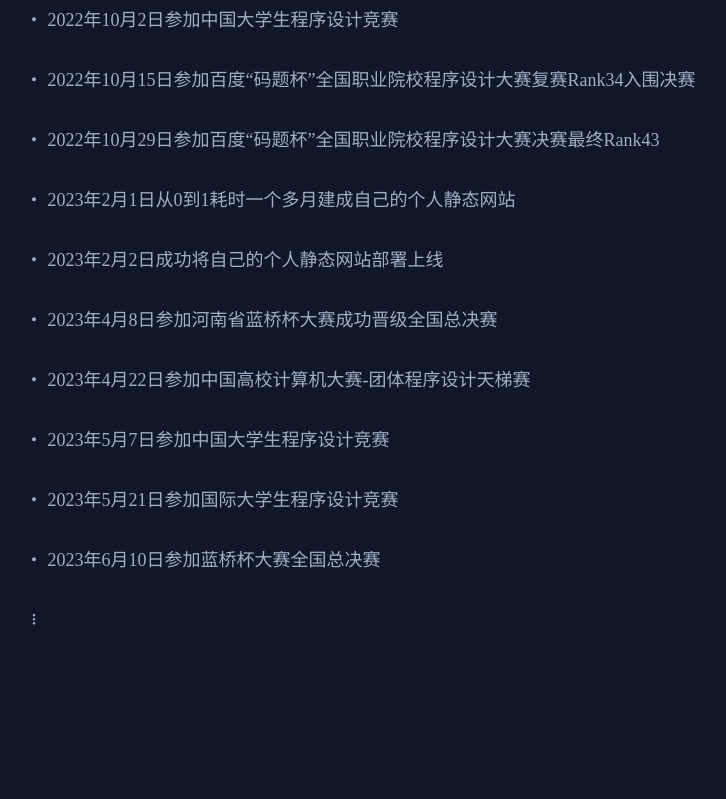
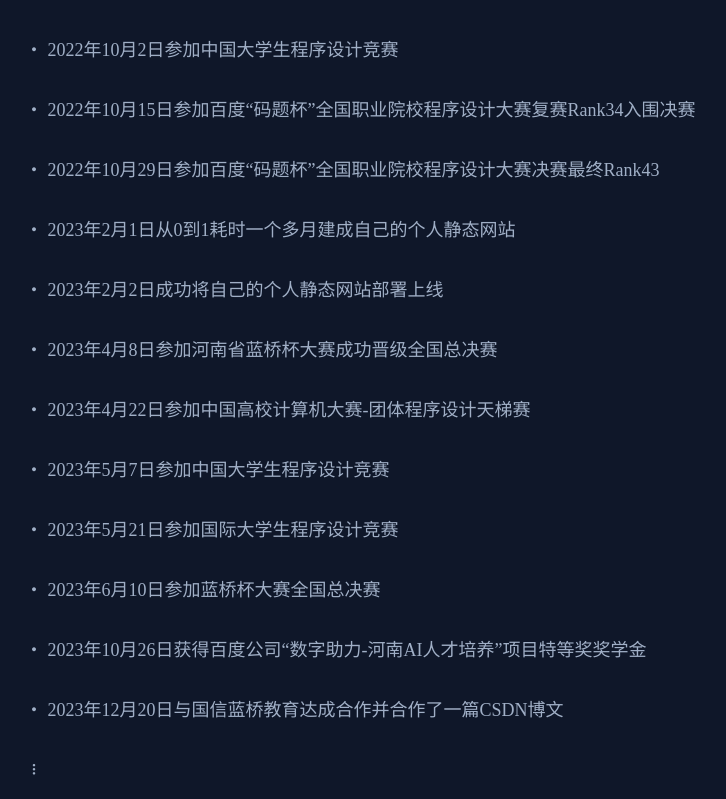
Before and after one commit to GMatinal/GMatinal.github.io, a plain HTML site: page about.html in a window 1280 px wide. Shown: the part 1251-2050 px from the top of the page, without its empty margins (551-1277 px from the left). Before the commit the page ends 1900 px from the top, so only its background shows below. Drawn offline with Linux system fonts and the light colour scheme.

Commit message:
update about 23.12.28

```diff
--- a/about.html
+++ b/about.html
@@ -118,6 +118,9 @@
             <li>
                 <p>2023年6月10日参加蓝桥杯大赛荣获第14届蓝桥杯全国软件和信息技术专业人才大赛全国总决赛C/C++程序设计大学B组二等奖</p>
             </li>
+            <li>
+                <p>2023年10月26日获得百度公司“数字助力-河南AI人才培养”项目特等奖奖学金</p>
+            </li>
         </ul>
         <h3>生涯</h3>
         <ul class="career">
@@ -178,9 +181,12 @@
             <li>
                 <p class="iconfont">&#xec1e; 2023年6月10日参加蓝桥杯大赛全国总决赛</p>
             </li>
-            <!-- <li>
-                <p class="iconfont">&#xec1e;</p>
-            </li> -->
+            <li>
+                <p class="iconfont">&#xec1e; 2023年10月26日获得百度公司“数字助力-河南AI人才培养”项目特等奖奖学金</p>
+            </li>
+            <li>
+                <p class="iconfont">&#xec1e; 2023年12月20日与国信蓝桥教育达成合作并合作了一篇CSDN博文</p>
+            </li>
             <!-- <li>
                 <p class="iconfont">&#xec1e;</p>
             </li> -->
```
